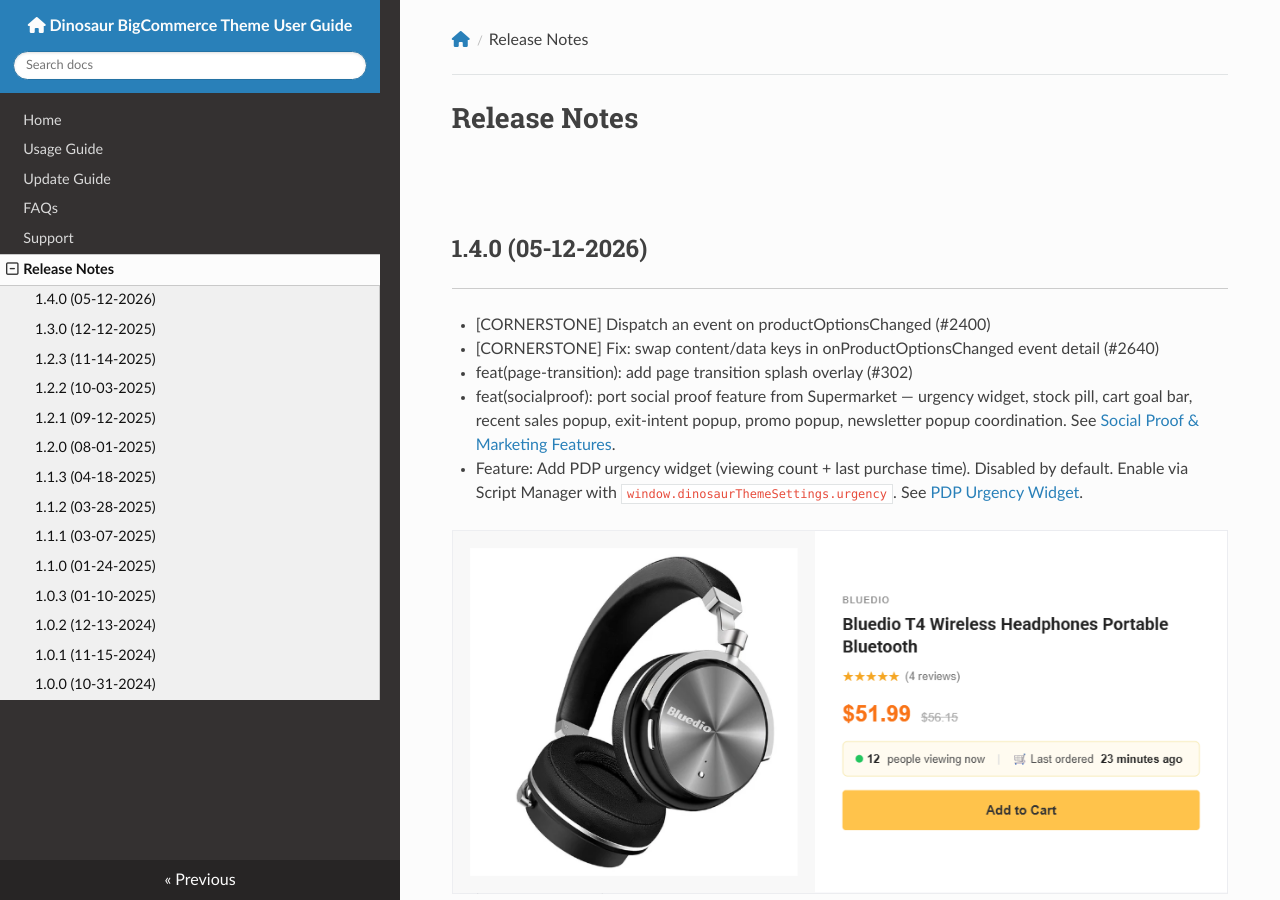
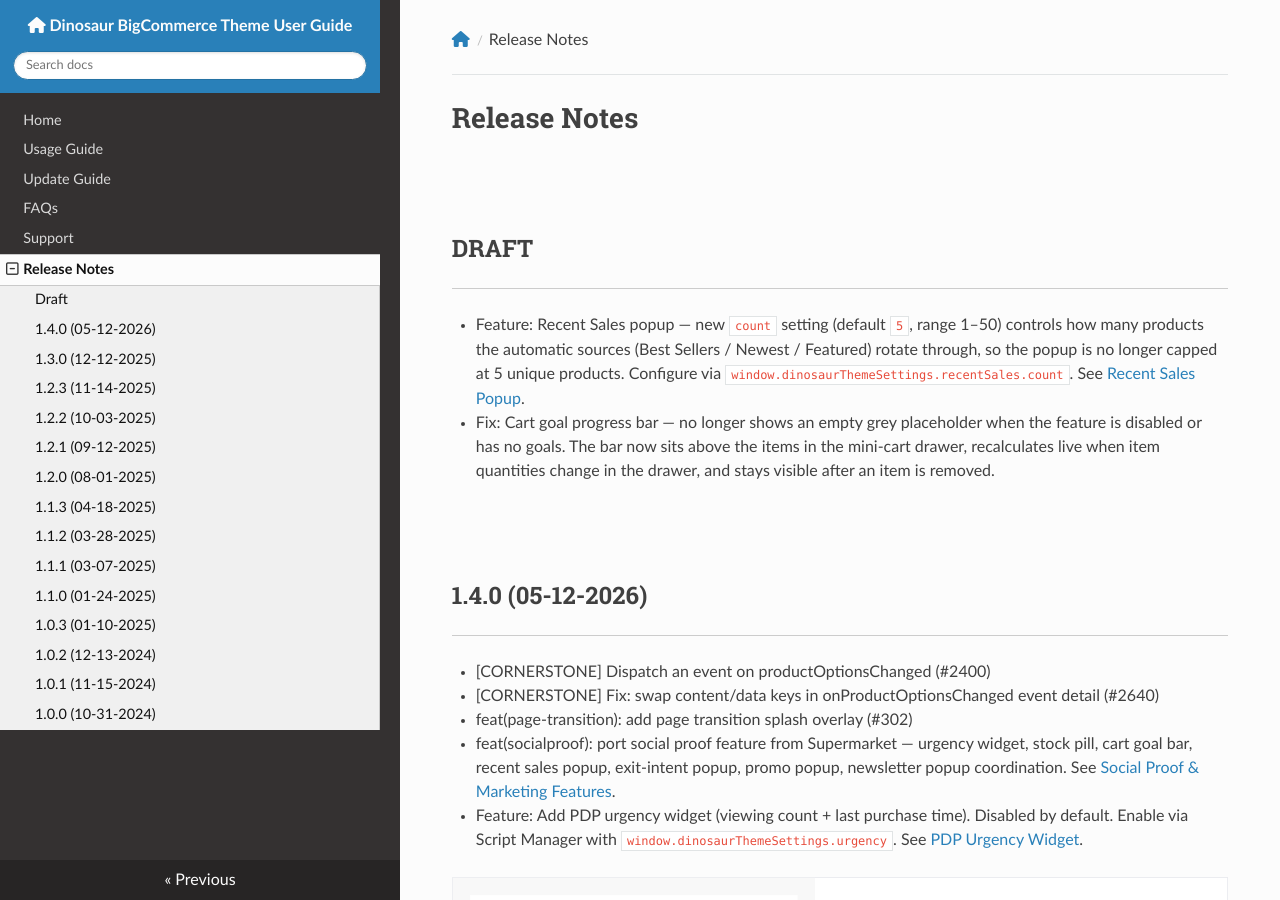
Before and after one commit to allcommerce/bc-Dinosaur-doc, an MkDocs documentation site: the page built from docs/changelog.md, in a window 1280 px wide and 900 px high. Built offline with MkDocs 1.6.1, drawn with Linux system fonts in a browser that asks for light colours; nearby versions of some CDN libraries; comment, search, counter and statistics services are not loaded.

Commit message:
docs(changelog): add draft release notes for socialproof updates
- changelog.md: new ## Draft section covering the recent-sales `count`
  setting (1-50, default 5) and the cart goal bar visibility/placement/
  live-subtotal fix
- usage.md: document the `count` option in the Recent Sales settings table

Version intentionally left as "## Draft"; stencil release will assign it.

Co-Authored-By: Claude Opus 4.8 (1M context) <noreply@anthropic.com>

```diff
--- a/docs/changelog.md
+++ b/docs/changelog.md
@@ -1,4 +1,8 @@
 # Release Notes
+
+## Draft
+- Feature: Recent Sales popup — new `count` setting (default `5`, range 1–50) controls how many products the automatic sources (Best Sellers / Newest / Featured) rotate through, so the popup is no longer capped at 5 unique products. Configure via `window.dinosaurThemeSettings.recentSales.count`. See [Recent Sales Popup](./usage.md#recent-sales-popup).
+- Fix: Cart goal progress bar — no longer shows an empty grey placeholder when the feature is disabled or has no goals. The bar now sits above the items in the mini-cart drawer, recalculates live when item quantities change in the drawer, and stays visible after an item is removed.
 
 ## 1.4.0 (05-12-2026)
 - [CORNERSTONE] Dispatch an event on productOptionsChanged (#2400)
```
Also changed, not shown: docs/usage.md (+1 -0 lines).
